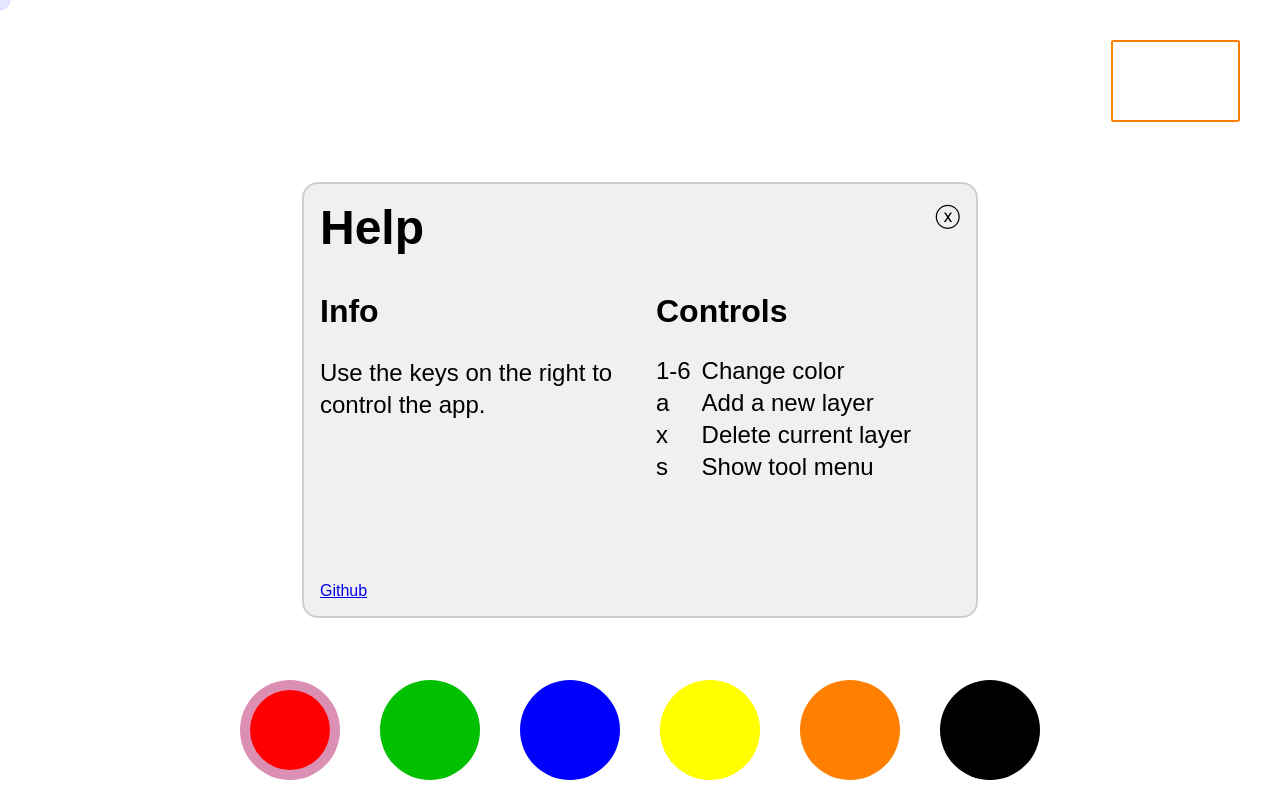
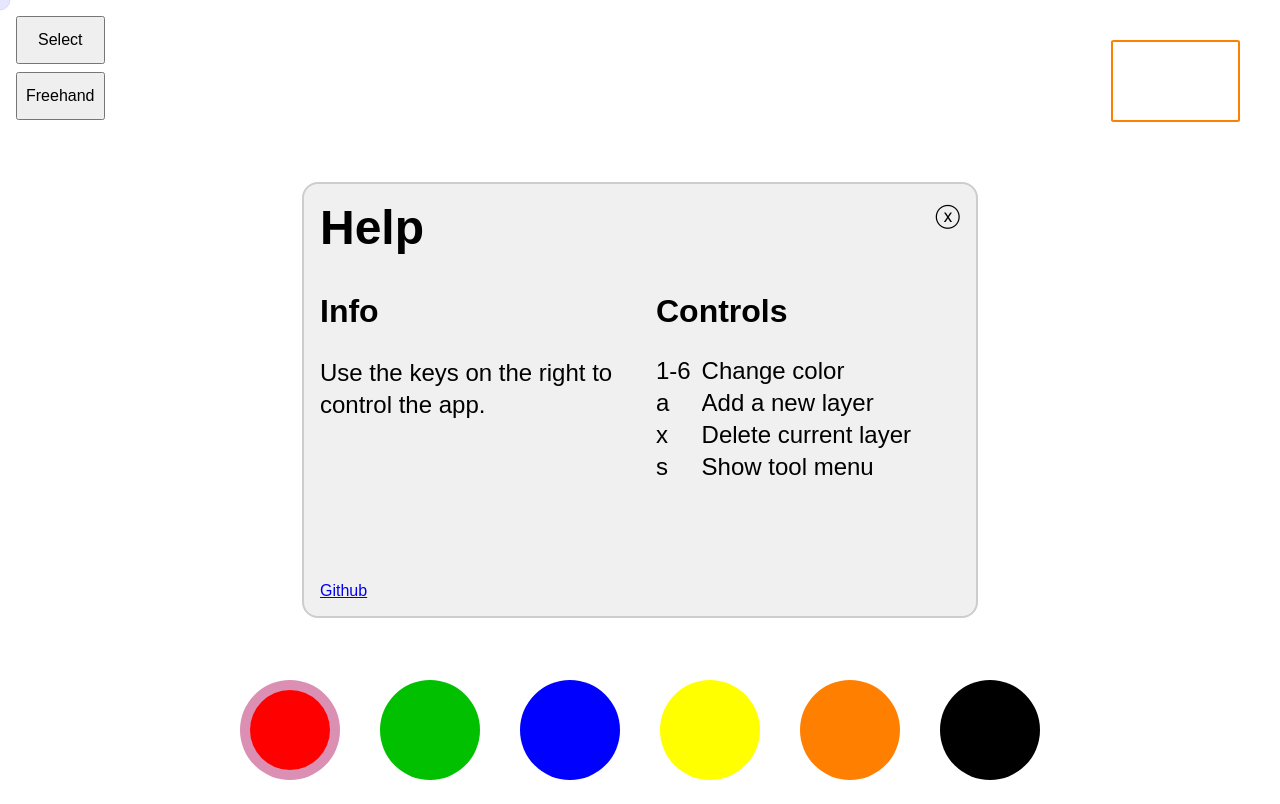
Before and after one commit to thepearson/whiteboard, a website built with webpack: page dist/index.html in a window 1280 px wide. Built offline with nearby package versions, Linux system fonts and the light colour scheme; what vector2d would draw is missing.

Commit message:
Added toolbar and select tool

```diff
--- a/src/app.ts
+++ b/src/app.ts
@@ -6,6 +6,7 @@ import Palette from "./hud/palette";
 import Hud from "./hud/hud";
 import Layers from "./hud/layers";
 import KeyEvents from "./util/key_events";
+import Toolbar from "./hud/toolbar";
 
 /**
  * The top-level App class, manages setup, base loop, and events
@@ -105,6 +106,10 @@ export default class App {
     const palette = new Palette();
     palette.setColorIndex(0);
     hud.addItem(palette);
+
+    const toolbar = new Toolbar("toolbar", this.drawing);
+    hud.addItem(toolbar);
+
 
     // Attach the layers overview to the HUD
     const layers = new Layers(this.drawing);
--- a/src/hud/hud.ts
+++ b/src/hud/hud.ts
@@ -55,6 +55,7 @@ export default class Hud {
    */
   public addItem(item: HudItem): void {
     this.items.push(item);
+    item.build();
   }
 
   /**
--- /dev/null
+++ b/src/hud/toolbar.ts
@@ -0,0 +1,70 @@
+import Drawing from "../drawing";
+import Freehand from "../entities/freehand";
+import Marker from "../tools/marker";
+import Select from "../tools/select";
+import HudItem from "./hud_item";
+
+export default class Toolbar extends HudItem {
+
+  tools: Array<{
+    key: string,
+    title: string
+  }> = [
+    {
+      key: "select",
+      title: "Select"
+    },
+    {
+      key: "freehand",
+      title: "Freehand"
+    }
+  ];
+
+  drawing: Drawing | null = null;
+
+  constructor(name: string, drawing: Drawing) {
+    super(name);
+    this.drawing = drawing;
+  }
+
+  /**
+   * [setTool description]
+   *
+   * @param   {string}  tool  [tool description]
+   *
+   * @return  {[type]}        [return description]
+   */
+  public setTool(tool: string) {
+    switch (tool) {
+      case 'select':
+        this.drawing?.setTool(new Select(this.drawing))
+        break;
+      case 'freehand':
+        this.drawing?.setTool(new Marker(this.drawing))
+        break;
+    }
+
+  }
+
+  /**
+   * Build the toolbar
+   *
+   * @return  {void}
+   */
+  public build(): void {
+    const target = document.getElementById("tools");
+    if (!target) return;
+    target.innerHTML = '';
+
+    for (let tool of this.tools) {
+      const button = document.createElement('button');
+      button.innerText = tool.title;
+      button.id = tool.key;
+      button.addEventListener("click", (event: Event) => {
+        this.setTool(tool.key)
+      })
+      target.appendChild(button);
+    }
+  }
+
+}
--- a/src/scss/styles.scss
+++ b/src/scss/styles.scss
@@ -74,6 +74,19 @@ body {
 
 .hidden {
   display: none;
+}
+
+#tools {
+  position: absolute;
+  left: 1rem;
+  top: 1rem;
+  display: flex;
+  flex-direction: column;
+  button {
+    height: 3rem;
+    padding: .5rem;
+    margin-bottom: 0.5rem;
+  }
 }
 
 #help.visible {
--- /dev/null
+++ b/src/tools/select.ts
@@ -0,0 +1,39 @@
+import drawCircle from "../util/circle";
+import Color from "../util/color";
+import Drawing from "../drawing";
+import Entity from "../entities/entity";
+import Freehand from "../entities/freehand";
+import Tool from "./tool";
+
+export default class Select extends Tool {
+
+  /**
+   * Sets up marker
+   */
+  constructor(drawing: Drawing) {
+    super(drawing, 'select');
+  }
+
+  /**
+   * While drawing (mousedown) constantly add the current cursor
+   * location to the active entity
+   *
+   * @param   {CanvasRenderingContext2D}  context  Canvas redering context
+   *
+   * @return  {void}
+   */
+  public draw(context: CanvasRenderingContext2D): void {
+
+  }
+
+  /**
+   * Returns the entity this `Tool` creates.
+   *
+   * @return  {Entity}  The entity to be added to the layer
+   */
+  public getEntity(): Entity {
+    const color = this.drawing.getColor();
+    return new Freehand(this.size, color);
+  }
+
+}
```
